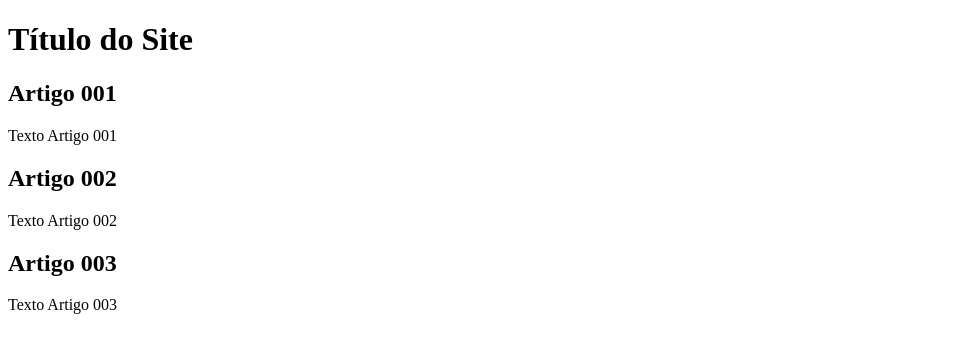
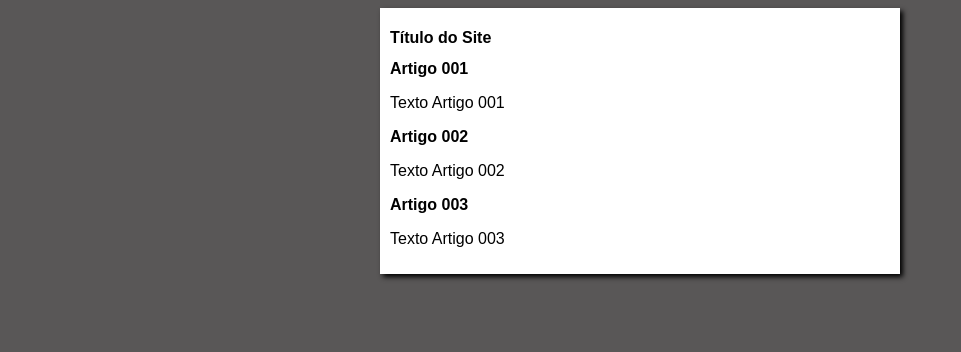
Before and after one commit to lucasstack90/projeto-sites, a plain HTML site: page index.html in a window 1280 px wide. Shown: the whole page, without its empty margins (0-961 px from the left). Drawn offline with Linux system fonts and the light colour scheme.

Commit message:
iniciei o Design

```diff
--- /dev/null
+++ b/estilo/style.css
@@ -0,0 +1,17 @@
+*{
+    font-family: Arial, Helvetica, sans-serif;
+    font-size: 16px;
+}
+
+body{
+    background-color: rgb(89, 87, 87);
+
+}
+
+main{
+    background-color: white;
+    width: 500px;
+    margin: auto;
+    padding: 10px;
+    box-shadow: 3px 3px 5px black;
+}
--- a/index.html
+++ b/index.html
@@ -4,6 +4,7 @@
     <meta charset="UTF-8">
     <meta name="viewport" content="width=device-width, initial-scale=1.0">
     <title>Título Do Site</title>
+    <link rel="stylesheet" href="estilo/style.css">
 </head>
 <body>
     <main>
```
